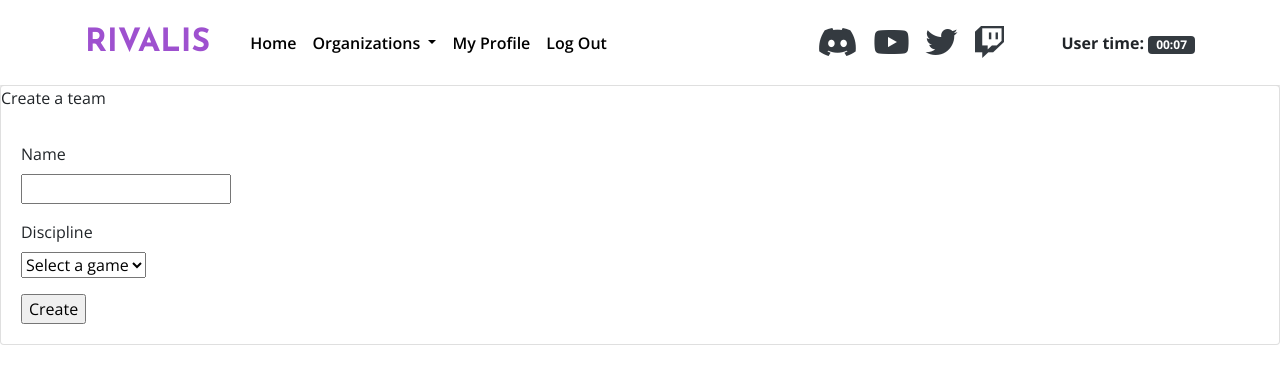
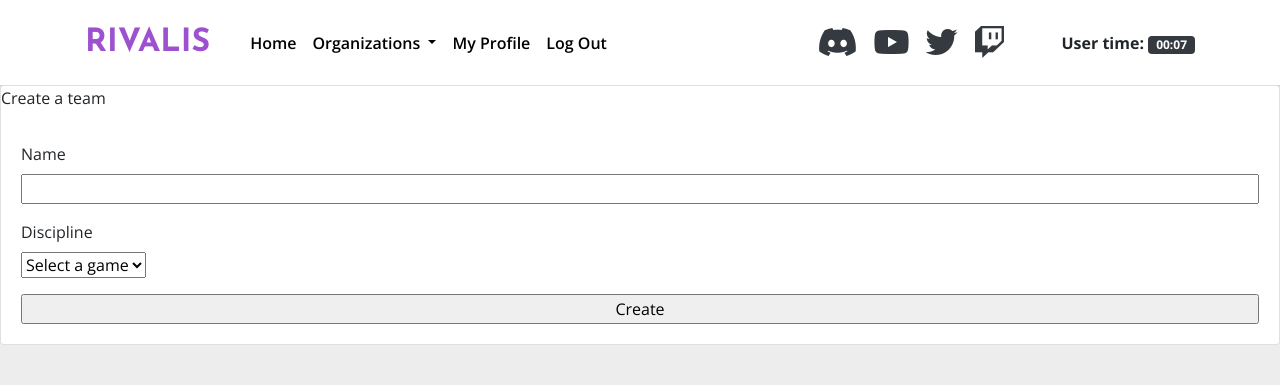
Before and after one commit to zetsumeishi/rivalis, a Django app: page /organizations/create-team/ in a window 1280 px wide. Shown: the top 385 px of the page. Run offline with Django 3.2, Linux system fonts and the light colour scheme; the visitor is signed in with stand-in values (Sample User, id 1); data that the repository does not hold is empty; some libraries are stand-ins or nearby versions.

Commit message:
Added common.scss, common css for all apps and templates

```diff
--- a/static/css/rivalis.css
+++ b/static/css/rivalis.css
@@ -2,6 +2,11 @@
 body {
   font-size: 16px;
   font-family: "Open Sans", Helvetica, sans-serif;
+  background-color: #ededed;
+}
+
+input {
+  width: 100%;
 }
 
 nav.navbar {
--- /dev/null
+++ b/static/scss/includes/_common.scss
@@ -0,0 +1,9 @@
+body {
+  font-size: 16px;
+  font-family: 'Open Sans', Helvetica, sans-serif;
+  background-color: hsl(0, 0%, 93%);
+}
+
+input {
+  width: 100%;
+}
--- a/static/scss/rivalis.scss
+++ b/static/scss/rivalis.scss
@@ -1,11 +1,6 @@
 @import url('https://fonts.googleapis.com/css2?family=Josefin+Sans:wght@700&family=Open+Sans:wght@300;400;600;700&display=swap');
 @import "includes/mixins";
-
-body {
-  font-size: 16px;
-  font-family: 'Open Sans', Helvetica, sans-serif;
-}
-
+@import "includes/common";
 @import "includes/variables";
 @import "includes/navbar";
 @import "home";
```
